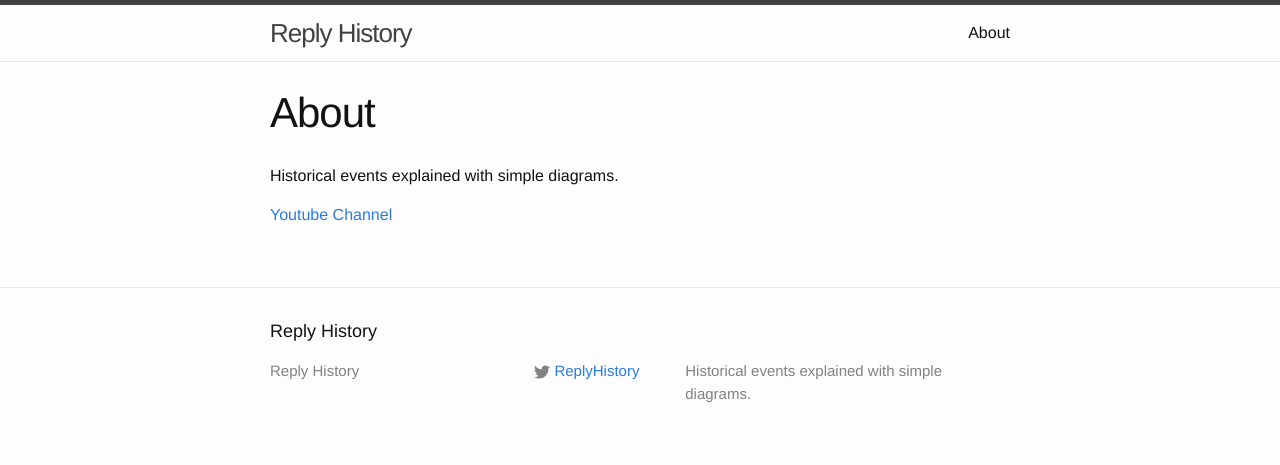
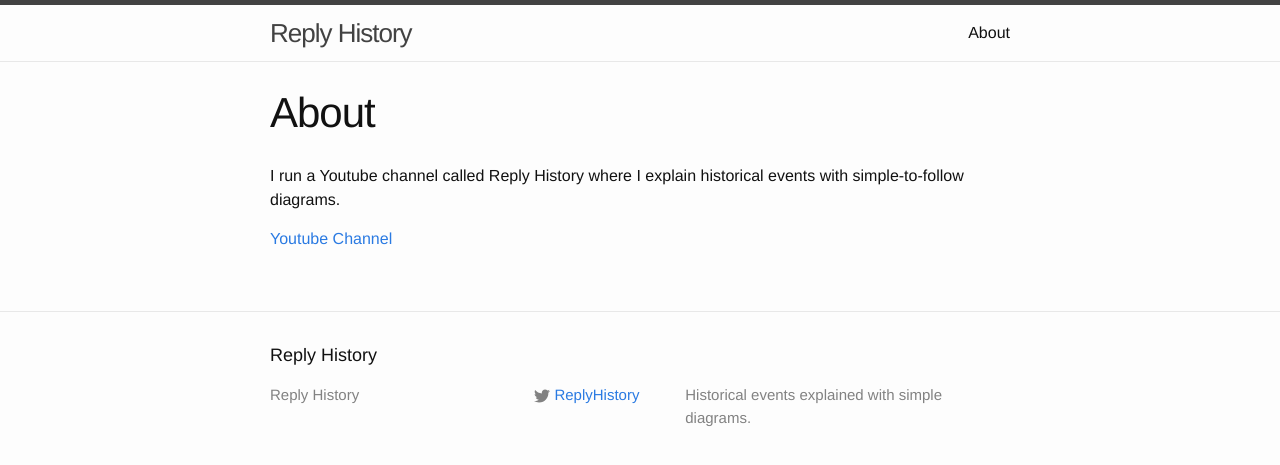
Before and after one commit to ReplyHistory/ReplyHistory.github.io, a Jekyll site: the page built from about.md, in a window 1280 px wide. Shown: the top 465 px of the page. Built offline with Jekyll 4.4.1, drawn with Linux system fonts in a browser that asks for light colours.

Commit message:
Update about.md

```diff
--- a/about.md
+++ b/about.md
@@ -4,6 +4,6 @@
 permalink: /about/
 ---
 
-Historical events explained with simple diagrams.
+I run a Youtube channel called Reply History where I explain historical events with simple-to-follow diagrams.
 
 [Youtube Channel](https://www.youtube.com/channel/UCQ__o6Iwr_8kdTLOWl0lKLw)
```
